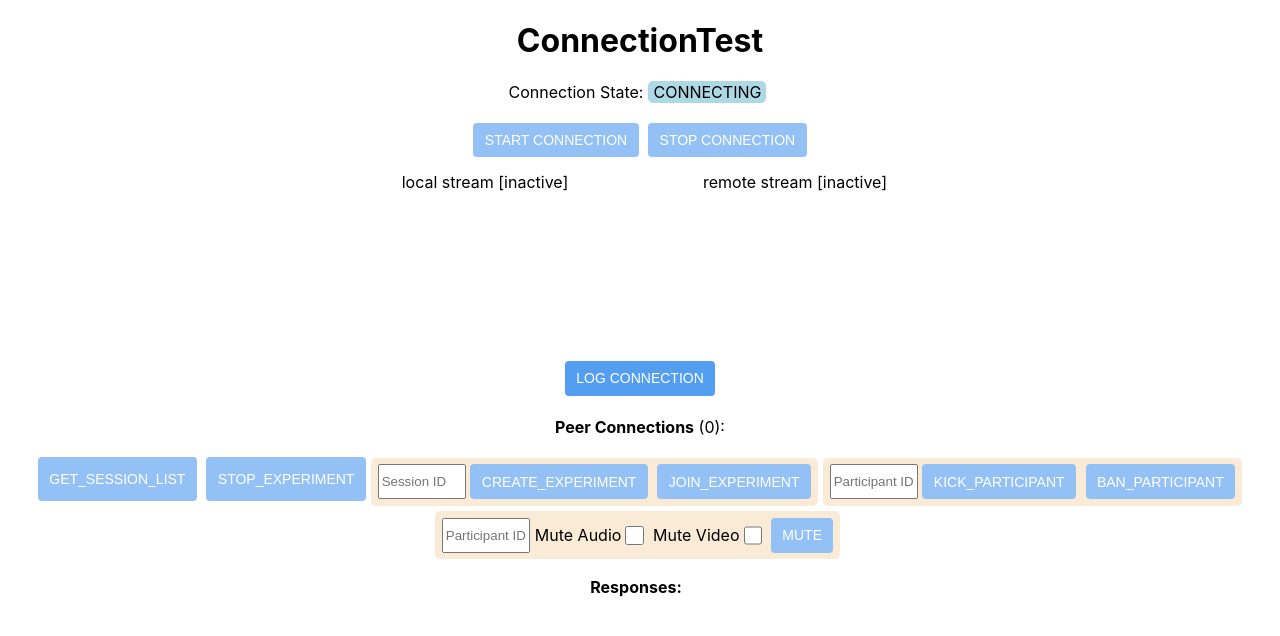
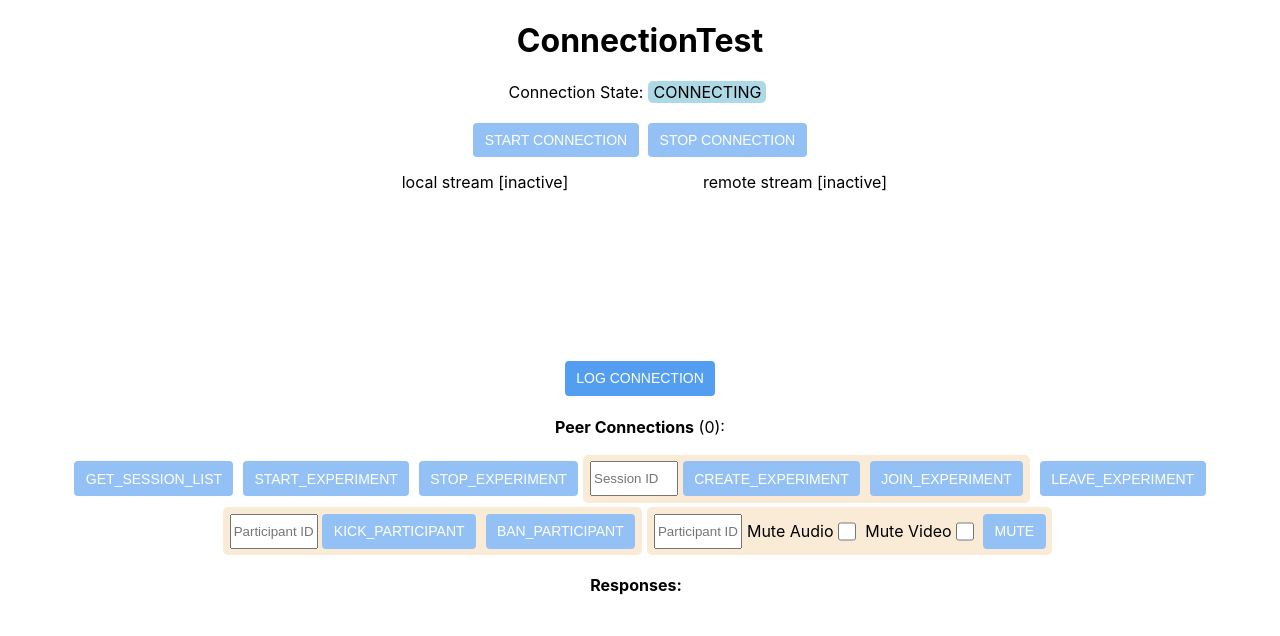
Before and after one commit to TUMFARSynchrony/SynthARium, a React (Create React App) app in the folder frontend/: page /connectionTest in a window 1280 px wide. Shown: the top 636 px of the page. Built offline with nearby package versions, Linux system fonts and the light colour scheme.

Commit message:
Add API endpoints to ConnectionTest page: STOP_EXPERIMENT & LEAVE_EXPERIMENT

```diff
--- a/frontend/src/pages/ConnectionTest/ConnectionTest.css
+++ b/frontend/src/pages/ConnectionTest/ConnectionTest.css
@@ -103,7 +103,7 @@ video {
 .requestButtons {
 	display: flex;
 	justify-content: center;
-	align-items: stretch;
+	align-items: center;
 	flex-wrap: wrap;
 }
 
@@ -123,8 +123,7 @@ video {
 	background-color: antiquewhite;
 	padding: 2px;
 	border-radius: 5px;
-	margin-right: 5px;
-	margin-top: 5px;
+	margin: 2px 5px 2px 0;
 }
 
 .inputBtnBox>* {
--- a/frontend/src/pages/ConnectionTest/ConnectionTest.tsx
+++ b/frontend/src/pages/ConnectionTest/ConnectionTest.tsx
@@ -199,6 +199,12 @@ function ApiTests(props: { connection: Connection; }): JSX.Element {
           GET_SESSION_LIST
         </button>
         <button
+          onClick={() => props.connection.sendMessage("START_EXPERIMENT", {})}
+          disabled={props.connection.state !== ConnectionState.CONNECTED}
+        >
+          START_EXPERIMENT
+        </button>
+        <button
           onClick={() => props.connection.sendMessage("STOP_EXPERIMENT", {})}
           disabled={props.connection.state !== ConnectionState.CONNECTED}
         >
@@ -224,6 +230,12 @@ function ApiTests(props: { connection: Connection; }): JSX.Element {
             JOIN_EXPERIMENT
           </button>
         </div>
+        <button
+          onClick={() => props.connection.sendMessage("LEAVE_EXPERIMENT", {})}
+          disabled={props.connection.state !== ConnectionState.CONNECTED}
+        >
+          LEAVE_EXPERIMENT
+        </button>
         <div className="inputBtnBox">
           <input
             type="text"
```
